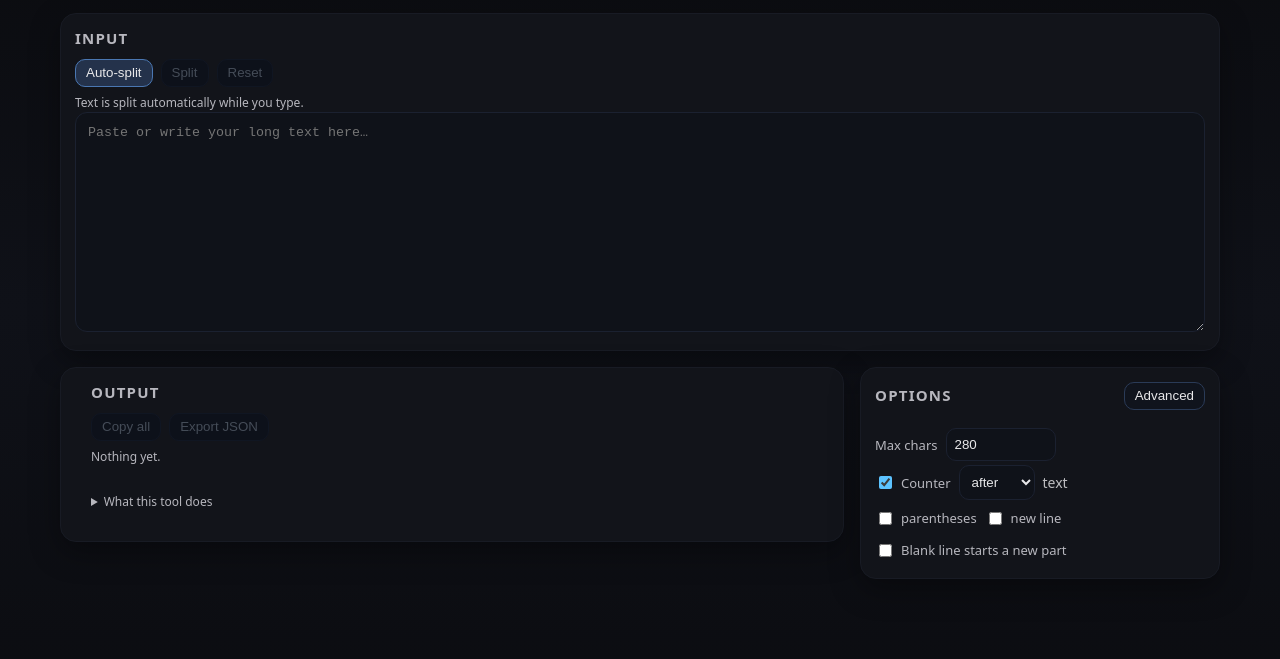
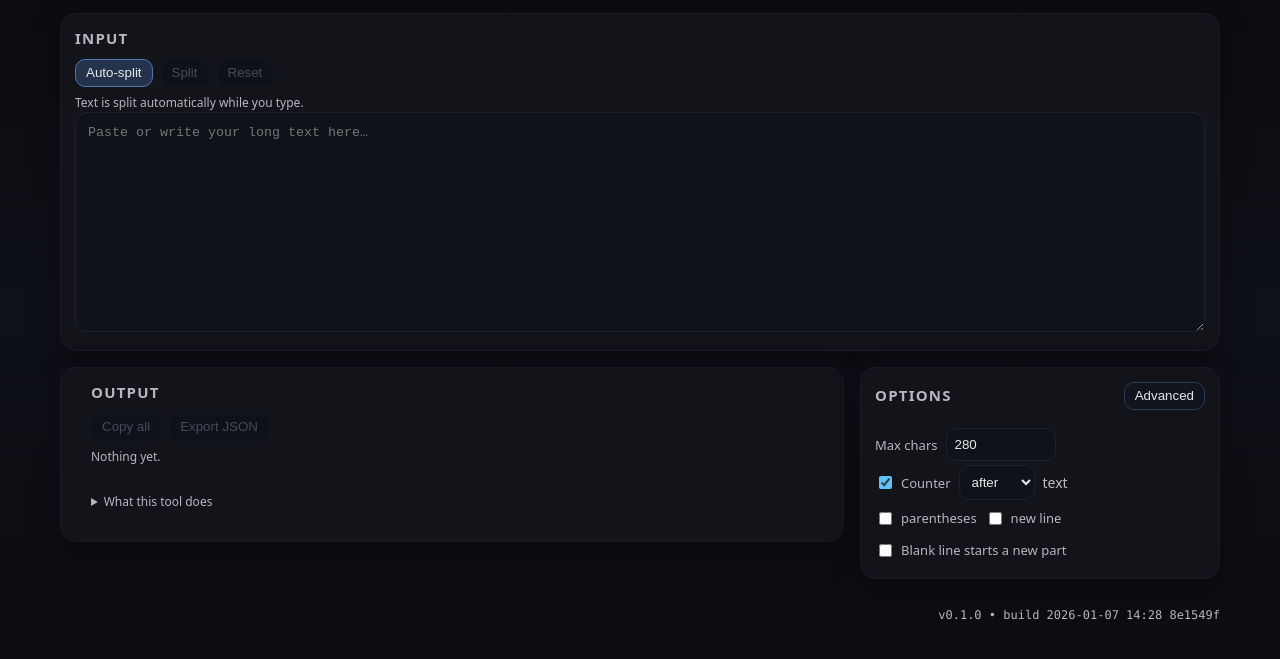
Before and after one commit to stansult/slice-txt, a plain HTML site: page index.html in a window 1280 px wide. Shown: the part 51-710 px from the top of the page. Drawn offline with Linux system fonts and the light colour scheme.

Commit message:
Add build version badge

```diff
--- a/app.js
+++ b/app.js
@@ -1,6 +1,7 @@
 (function () {
   // Minimum allowed characters for both global max and per-part max
   const MIN_CHARS = 50;
+  const APP_VERSION = '0.1.0';
 
   // =========================
   // DOM helpers & elements
@@ -48,6 +49,18 @@
     // advanced visibility
     advBtn: $('#advBtn')
   };
+
+  const buildEl = document.getElementById('buildVersion');
+  if (buildEl) {
+    buildEl.textContent = `v${APP_VERSION} • build (local)`;
+    fetch('build.txt', { cache: 'no-store' })
+      .then(res => res.ok ? res.text() : '')
+      .then(text => {
+        const trimmed = String(text).trim();
+        if (trimmed) buildEl.textContent = `v${APP_VERSION} • build ${trimmed}`;
+      })
+      .catch(() => { });
+  }
 
   // Ensure the global max input has correct HTML min
   if (el.maxChars) {
--- /dev/null
+++ b/build.txt
@@ -0,0 +1 @@
+2026-01-07 14:28  8e1549f
--- a/index.html
+++ b/index.html
@@ -151,6 +151,9 @@
       </div> <!-- /grid-below -->
     </div> <!-- /stack -->
   </div> <!-- /wrap -->
+  <footer class="footer-bar">
+    <span id="buildVersion" class="hint mono">v0.1.0 • build (local)</span>
+  </footer>
 
   <template id="chunkTpl">
     <div class="chunk">
--- a/styles.css
+++ b/styles.css
@@ -40,6 +40,14 @@ body {
   max-width: 1200px;
   margin: 0 auto;
   padding: 20px;
+}
+
+.footer-bar {
+  max-width: 1200px;
+  margin: 8px auto 18px;
+  padding: 0 20px;
+  display: flex;
+  justify-content: flex-end;
 }
 
 header {
```
Also changed, not shown: README.md, 1 other file.
